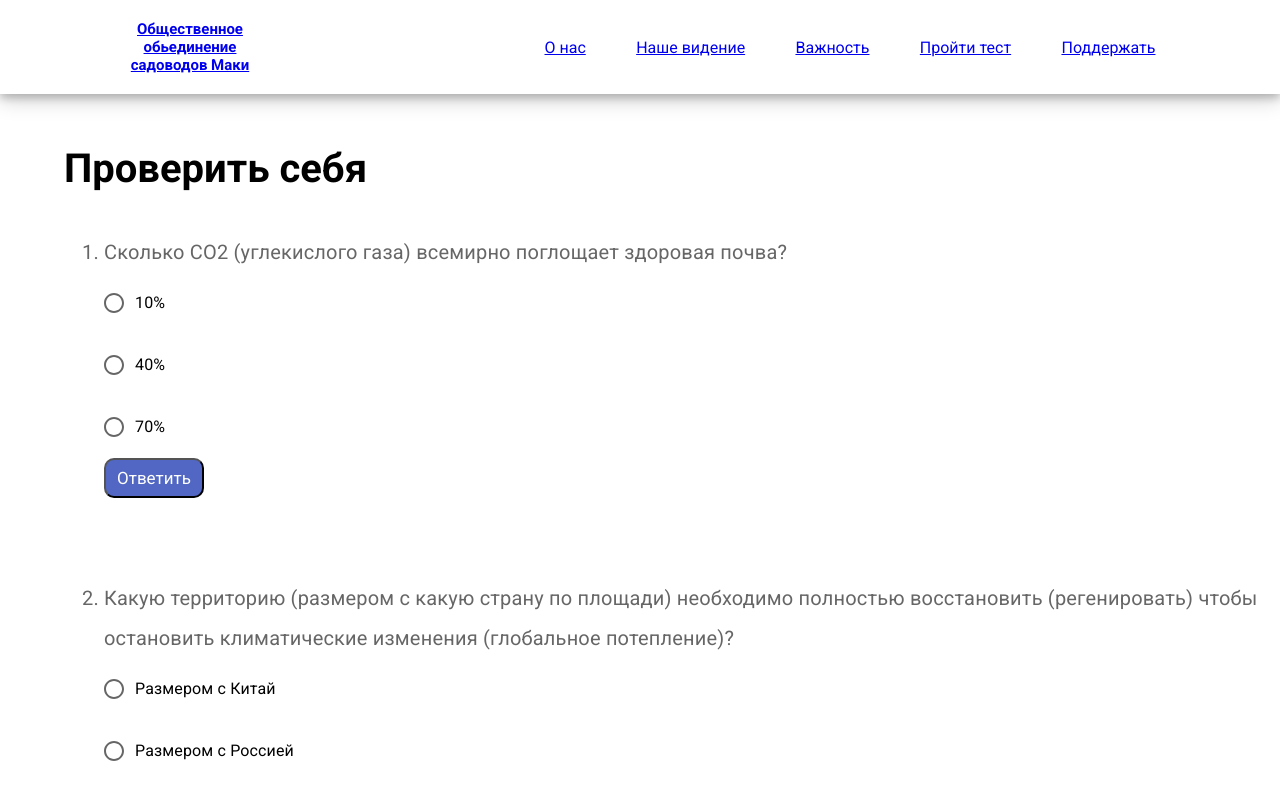
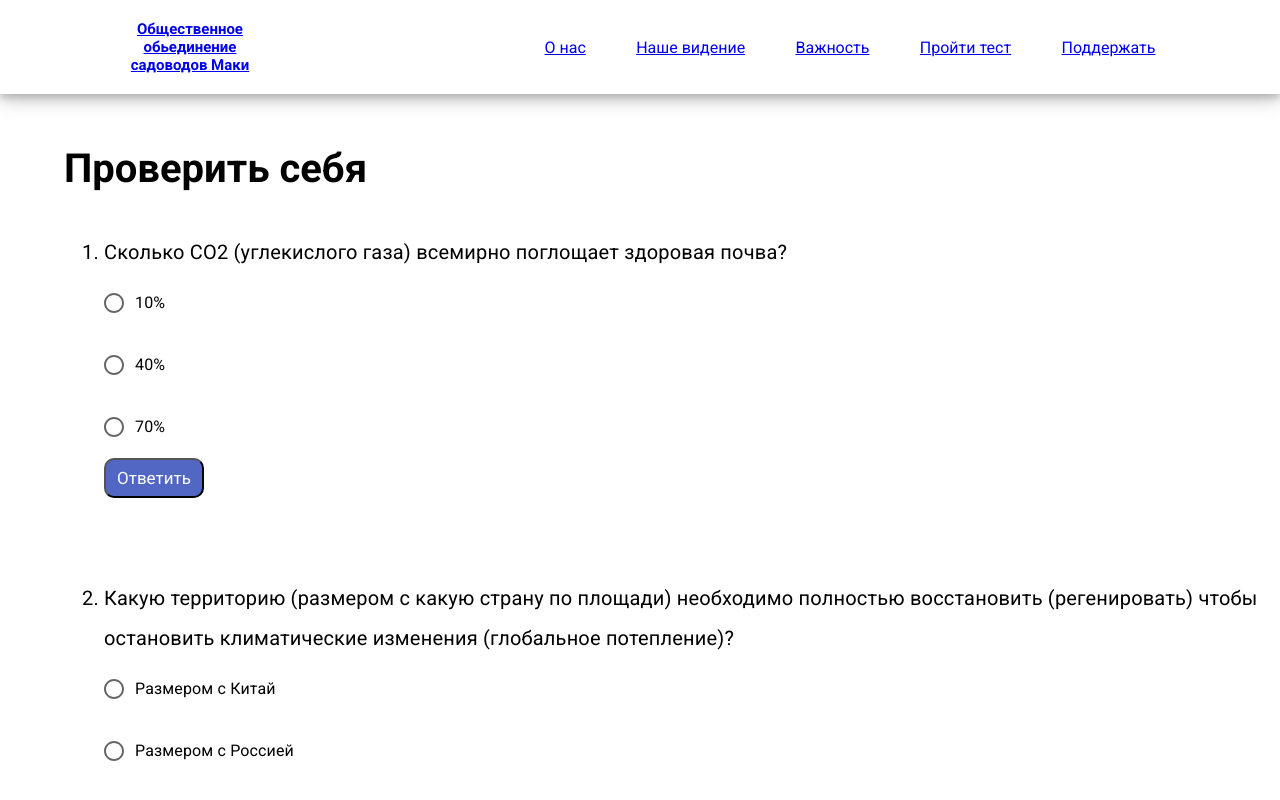
Before and after one commit to MAKIorganization/front, a React (Vite) app: page /quiz in a window 1280 px wide. Shown: the top 800 px of the page. Built offline with nearby package versions, Linux system fonts and the light colour scheme.

Commit message:
resolved bugs with validation

```diff
--- a/package.json
+++ b/package.json
@@ -12,6 +12,7 @@
   "dependencies": {
     "@emotion/react": "^11.14.0",
     "@emotion/styled": "^11.14.0",
+    "@hookform/resolvers": "^5.0.1",
     "@mui/material": "^7.0.1",
     "react": "^19.0.0",
     "react-dom": "^19.0.0",
--- a/src/widgets/Quiz/MultipleAnswers/MultipleAnswers.jsx
+++ b/src/widgets/Quiz/MultipleAnswers/MultipleAnswers.jsx
@@ -4,6 +4,8 @@ import { useForm } from 'react-hook-form'
 import { useState } from "react";
 import tickIcon from "../../../assets/iconamoon_check-bold.svg"
 import crossIcon from "../../../assets/maki_cross.svg"
+import { schema } from "./schema";
+import { yupResolver } from "@hookform/resolvers/yup";
 
 function MultipleAnswers(props) {
     const {
@@ -14,6 +16,7 @@ function MultipleAnswers(props) {
         defaultValues: {
             selected: ""
         },
+        resolver: yupResolver(schema),
         mode: "onChange"
     });
     const [answer, setAnswer] = useState(null);
@@ -35,7 +38,7 @@ function MultipleAnswers(props) {
 
         <form onSubmit={handleSubmit(onSubmit)}>
             <FormControl className={styles.question}>
-            <FormLabel className={styles.title} sx={{display: "flex"}}><li></li>{props.question}</FormLabel>
+            <FormLabel className={styles.title} sx={{display: "flex", color: "black"}}><li></li>{props.question}</FormLabel>
             <RadioGroup>
                 <FormControlLabel className={styles.option} value="0" control={<Radio {...register("selected")}/>} label={props.v1} />
                 <FormControlLabel className={styles.option} value="1" control={<Radio {...register("selected")}/>} label={props.v2} />
--- a/src/widgets/Quiz/MultipleAnswers/schema.js
+++ b/src/widgets/Quiz/MultipleAnswers/schema.js
@@ -1,5 +1,5 @@
 import * as yup from 'yup';
 
 export const schema = yup.object().shape({
-    firstOption: yup.boolean().required("Please choose your answer")
+    selected: yup.boolean().required("Пожалуйста выберите ответ")
 }).required();
--- a/src/widgets/Quiz/styles.module.css
+++ b/src/widgets/Quiz/styles.module.css
@@ -23,6 +23,8 @@
     line-height: 40px !important;
     font-family: "Roboto", sans-serif !important;
     font-style: normal !important;
+    color: black !important;
+
 }
 .writtenRes{
     display: flex;
```
Also changed, not shown: 1 other file (tests, documents, lock files or other folders).
